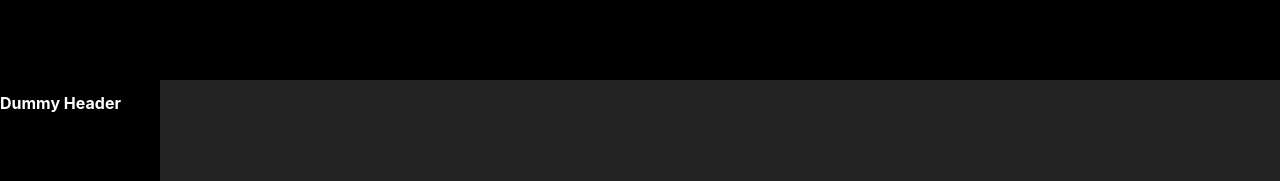
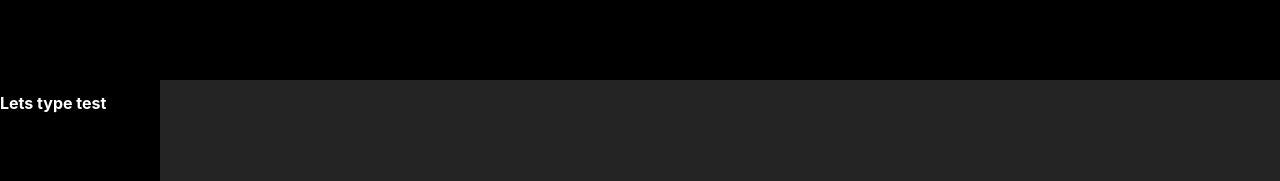
Before and after one commit to dnlstronge/RouteProject, a React (Create React App) app: page / in a window 1280 px wide. Shown: the top 181 px of the page. Built offline with nearby package versions, Linux system fonts and the light colour scheme.

Commit message:
[x] - drop down functioning

```diff
--- a/src/Components/SideNav/sections/Section.tsx
+++ b/src/Components/SideNav/sections/Section.tsx
@@ -1,20 +1,28 @@
 import React, { useState } from "react"
 import classes from "./Section.module.css"
 
-const Section = (props) => {
+
+type propsForSection = {
+    key: number,
+    title: string,
+    subheadings: string[]
+}
+
+const Section: React.FC <propsForSection> = (props) => {
     const [showDropDown, setShowDropDown] = useState(false)
     const handleDropDown = () => {
         setShowDropDown(!showDropDown)
     }
     return (
         <div className={classes.container}>
-            <h4 onClick={handleDropDown}>Dummy Header</h4>
+            <h4 onClick={handleDropDown}>{props.title}</h4>
             {showDropDown &&
             <div className={classes.dropdown}>
-                <h5>Article about</h5>
-                <h5>Different info</h5>
-                <h5>More information</h5>
-                <h5>Messing with the blues</h5>
+                {props.subheadings.map((item) => {
+                    return (
+                        <h5 key={item}>{item}</h5>
+                    )
+                })}
             </div>}
 
         </div>
--- a/src/Components/SideNav/sections/SectionData.ts
+++ b/src/Components/SideNav/sections/SectionData.ts
@@ -7,13 +7,13 @@ export type SectionDataModel = {
 
 export const SectionData: SectionDataModel = [
     {
-    id: 1,
-    heading: "Bloopity test",
-    subheadings: ["testing the datamodel", "Testing it good"]
+        id: 1,
+        heading: "Bloopity test",
+        subheadings: ["testing the datamodel", "Testing it good", "methods"]
     },
     {
         id: 2,
-    heading: "Lets type test",
-    subheadings: ["testing the datamodel", "Testing it good"]
+        heading: "Lets type test",
+        subheadings: ["testing the datamodel", "Testing it good", "expand upon"]
     }
 ]
```
